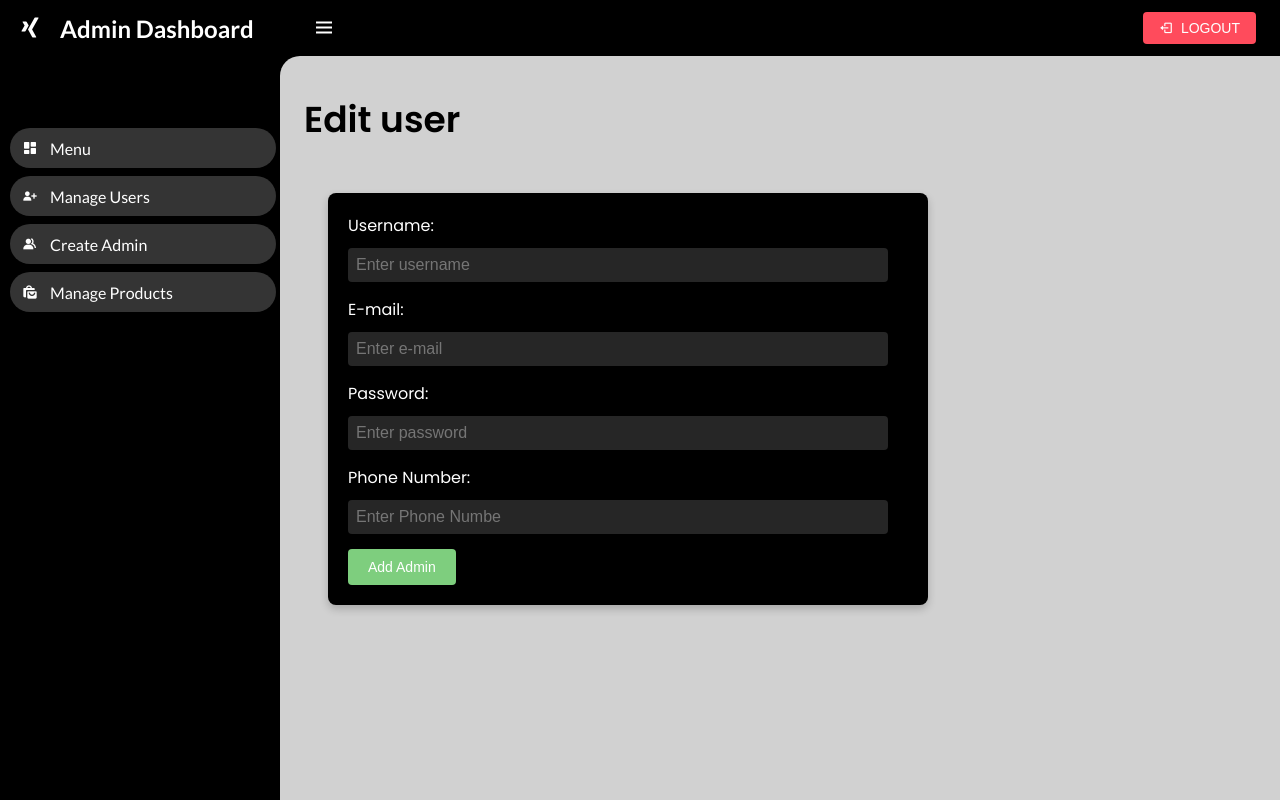
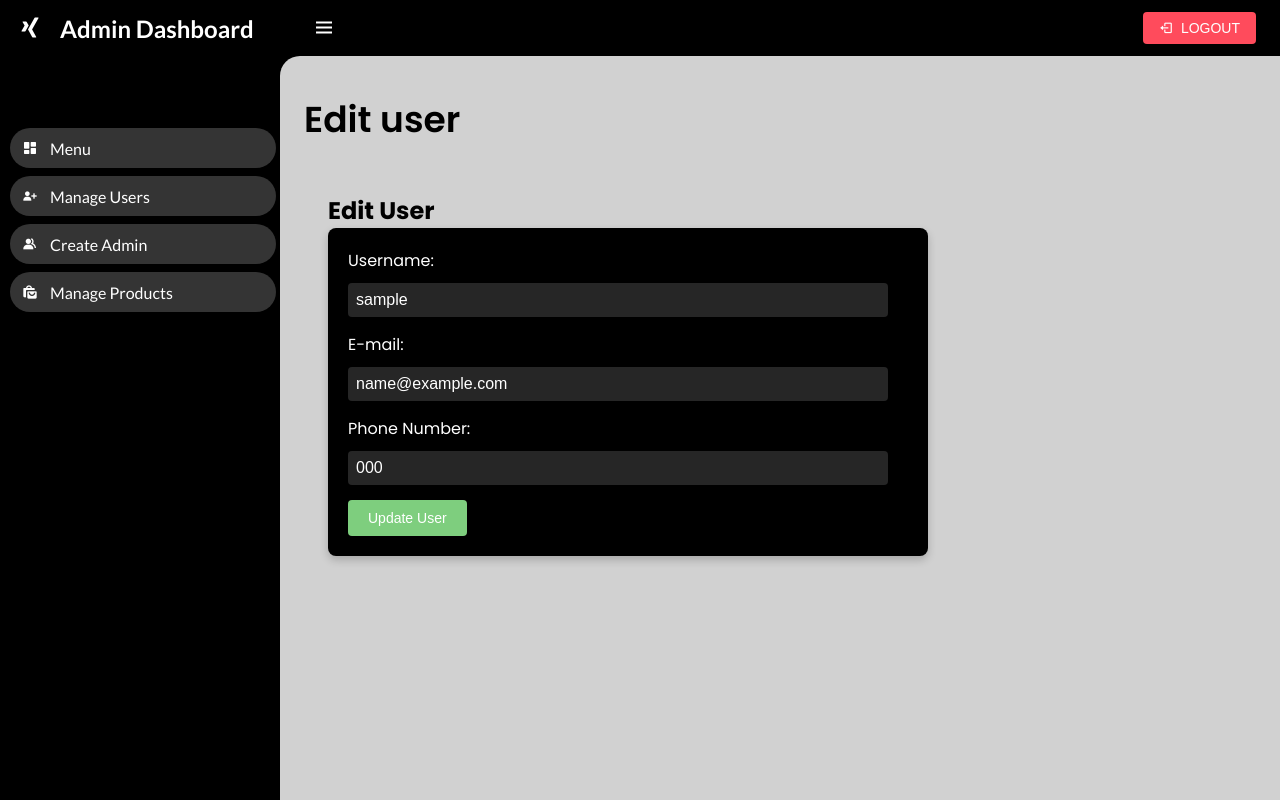
Before and after one commit to Ou4y/Software_frontend, a PHP site: page /editUser.php?ID=1 in a window 1280 px wide. Run offline with PHP 8.4, Linux system fonts and the light colour scheme; tables that the repository leaves empty or names only in its code hold one stand-in row (values such as "Sample post").

Commit message:
Admin Edit
Admin can edit user data in the database

```diff
--- a/public/ManageUsers.php
+++ b/public/ManageUsers.php
@@ -111,7 +111,6 @@ $result = mysqli_query($conn, $sql);
   <script>
     function confirmDelete(userId) {
       if (confirm("Are you sure you want to delete this user?")) {
-        // AJAX request to delete the user
         const xhr = new XMLHttpRequest();
         xhr.open("POST", "deleteUser.php", true);
         xhr.setRequestHeader("Content-Type", "application/x-www-form-urlencoded");
--- a/public/editUser.php
+++ b/public/editUser.php
@@ -1,3 +1,27 @@
+<?php
+include_once '../includes/db_connection.php';
+
+if (isset($_GET['ID'])) {
+    $userId = intval($_GET['ID']);
+
+    $sql = "SELECT Username, Email, Phone FROM customer WHERE ID = ?";
+    $stmt = $conn->prepare($sql);
+    $stmt->bind_param("i", $userId);
+    $stmt->execute();
+    $result = $stmt->get_result();
+
+    if ($result->num_rows > 0) {
+        $user = $result->fetch_assoc();
+    } else {
+        echo "User not found.";
+        exit;
+    }
+} else {
+    echo "No user ID specified.";
+    exit;
+}
+?>
+
 <!DOCTYPE html>
 <html lang="en">
 <head>
@@ -37,22 +61,20 @@
       <main>
 
 
-      <form id="editUserForm" action="" method="post">
-          <label for="name">Username:</label>
-          <input type="text" id="name" name="Username" placeholder="Enter username" required>
+      <h1>Edit User</h1>
+     <form action="" method="POST">
+        <input type="hidden" name="ID" value="<?php echo htmlspecialchars($userId); ?>">
+        <label for="username">Username:</label>
+        <input type="text" name="Username" value="<?php echo htmlspecialchars($user['Username']); ?>" required>
 
-          <label for="email">E-mail:</label>
-          <input type="email" id="email" name="Email" placeholder="Enter e-mail" required>
+        <label for="email">E-mail:</label>
+        <input type="email" name="Email" value="<?php echo htmlspecialchars($user['Email']); ?>" required>
 
+        <label for="phone">Phone Number:</label>
+        <input type="text" name="Phone" value="<?php echo htmlspecialchars($user['Phone']); ?>" required>
 
-
-          <label for="password">Password:</label>
-          <input type="password" id="password" name="Password" placeholder="Enter password" required>
-
-          <label for="confirm-password">Phone Number:</label>
-          <input type="number" placeholder="Enter Phone Numbe" name="Phone" required>
-          <button type="submit" value="Submit" name="Submit">Add Admin</button>
-      </form>
+        <button type="submit">Update User</button>
+    </form>
 
       </main>
     </main>
@@ -60,3 +82,24 @@
   <script src="../Assets/js/admin.js"></script>
 </body>
 </html>
+
+<?php
+include_once '../includes/db_connection.php';
+
+if ($_SERVER['REQUEST_METHOD'] === 'POST') {
+    $userId = intval($_POST['ID']);
+    $username = $_POST['Username'];
+    $email = $_POST['Email'];
+    $phone = $_POST['Phone'];
+    $sql = "UPDATE customer SET Username = ?, Email = ?, Phone = ? WHERE ID = ?";
+    $stmt = $conn->prepare($sql);
+    $stmt->bind_param("sssi", $username, $email, $phone, $userId);
+
+    if ($stmt->execute()) {
+        header("Location: ManageUsers.php");
+        exit;
+    } else {
+        echo "Error updating user: " . $conn->error;
+    }
+}
+?>
```
